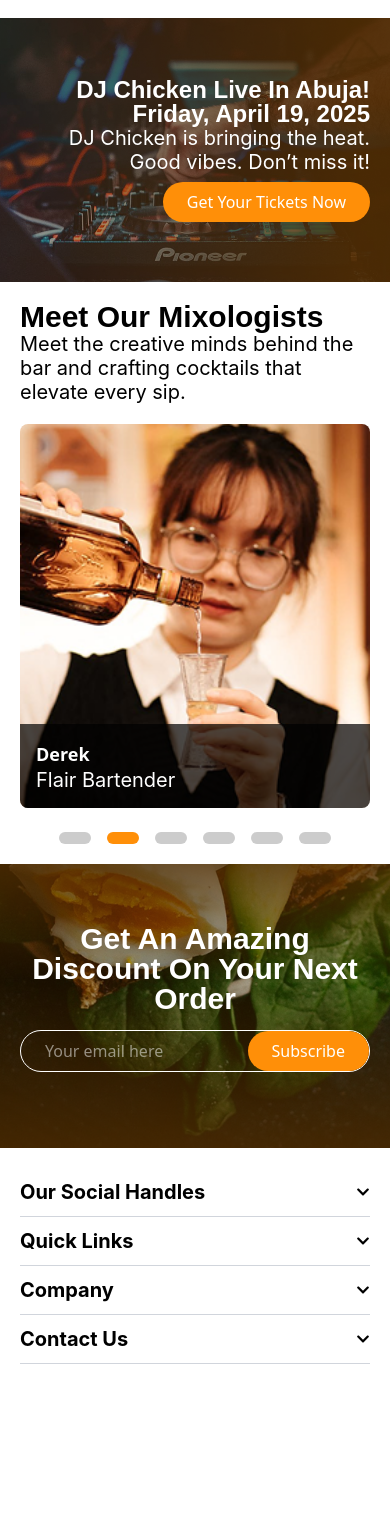
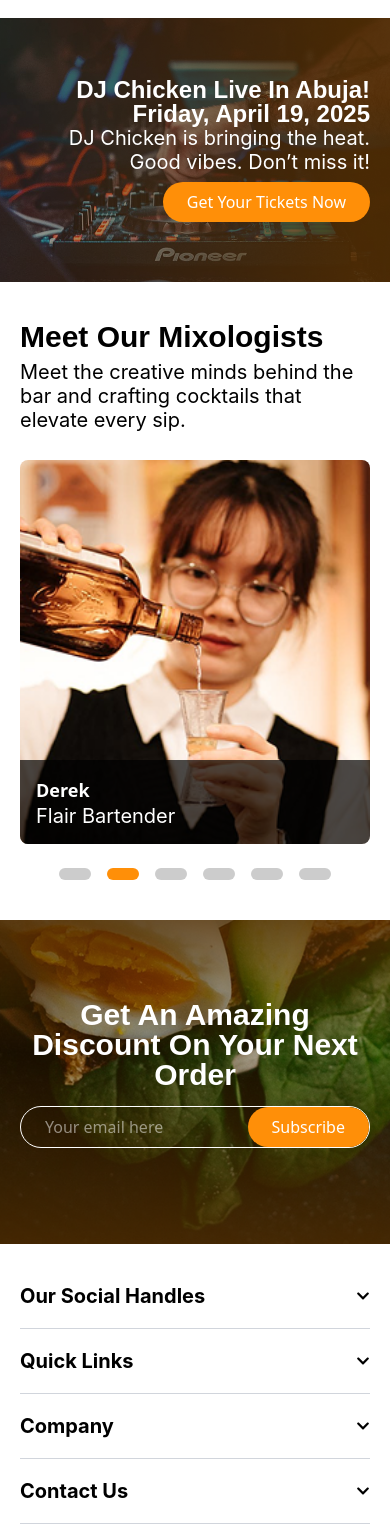
Before and after one commit to Haywhai1/food-wine2, a React (Vite) app in the folder frontend/: page /bar in a window 390 px wide. Shown: the part 2740-4276 px from the top of the page. Before the commit the page ends 4144 px from the top, so only its background shows below. Built offline with nearby package versions, Linux system fonts and the light colour scheme; a web font is replaced by a local one.

Commit message:
first commit this morning

```diff
--- a/frontend/src/components/footer/index.jsx
+++ b/frontend/src/components/footer/index.jsx
@@ -6,7 +6,7 @@ const AccordionItem = ({ title, children }) => {
   const [open, setOpen] = useState(false);
 
   return (
-    <div className="border-b border-gray-300 py-3">
+    <div className="border-b border-gray-300 py-5">
       <div
         onClick={() => setOpen(!open)}
         className="flex justify-between items-center w-full cursor-pointer"
@@ -24,7 +24,7 @@ const Footer = () => {
     <>
       {/* First Layer: Background Image & Input */}
       <div
-        className="p-5 py-15 md:p-20 flex flex-col items-center justify-center leading-none text-white"
+        className="p-5 py-20 md:p-20 flex flex-col items-center justify-center leading-none text-white"
         style={{
           backgroundImage: "url('/images/footer-img.png')",
           backgroundSize: "cover",
@@ -51,7 +51,7 @@ const Footer = () => {
       {/* md and above layout */}
       <div className="p-5 py-10 md:p-15 hidden md:flex flex-wrap justify-between gap-4">
         <div className="leading-8">
-          <p>Our Social Handles</p>
+          <p><b>Our Social Handles</b></p>
           <div className="flex space-x-4 mt-2">
             <div className="w-12 h-12 flex items-center justify-center bg-[#512D02] rounded-full">
               <FaTwitter className="text-white w-6 h-6" />
--- a/frontend/src/pages/barLayout/mix/index.jsx
+++ b/frontend/src/pages/barLayout/mix/index.jsx
@@ -5,7 +5,7 @@ import "swiper/css";
 import "swiper/css/pagination";
 
 const Mix = () => {
-  const paginationRef = useRef(null); // useRef to ensure DOM access
+  const paginationRef = useRef(null);
 
   const items = [
     {
@@ -42,9 +42,9 @@ const Mix = () => {
 
 
   return (
-    <div className="p-5 md:p-20  md:py-10 md:text-center">
+    <div className="p-5 py-10 md:p-20  md:py-10 md:text-center">
       <h3 className="">Meet Our Mixologists</h3>
-      <p>
+      <p className="py-2">
         Meet the creative minds behind the bar and crafting cocktails that
         elevate every sip.
       </p>
--- a/frontend/src/pages/homelayout/about/index.jsx
+++ b/frontend/src/pages/homelayout/about/index.jsx
@@ -2,7 +2,7 @@ import React from "react";
 
 const About = () => {
   return (
-    <div className="max-w-[1400px] m-auto p-5 md:py-10 md:px-20 grid lg:grid-cols-2 gap-6">
+    <div className="max-w-[1400px] m-auto p-5 py-10    md:px-20 grid lg:grid-cols-2 gap-6">
       <div className="w-full h-full flex justify-center lg:justify-start items-center">
         <img
           className="object-cover w-[485px] max-w-full h-auto"
--- a/frontend/src/pages/homelayout/getReady/index.jsx
+++ b/frontend/src/pages/homelayout/getReady/index.jsx
@@ -8,6 +8,9 @@ const GetReady = () => {
       className="max-w-8xl w-full grid grid-cols-1 md:grid-cols-2 gap-6 md:gap-10 p-5 py-10 md:p-20"
       style={{ fontFamily: '"Inter", sans-serif' }}
     >
+
+      <h3 className="sm:hidden">Get Ready To Book a Seat For Your Comfort</h3>
+
       {/* Div 2 - Image */}
       <div className="flex items-center justify-center h-full md:hidden">
         <img
@@ -18,7 +21,7 @@ const GetReady = () => {
       </div>
       {/* Div 1 - Text */}
       <div className="flex flex-col  justify-center md:p-8 md:pl-0  gap-2   ">
-        <h3>Get Ready To Book a Seat For Your Comfort</h3>
+        <h3 className="hidden sm:block">Get Ready To Book a Seat For Your Comfort</h3>
         <p>
           Planning a romantic evening, a catch-up with friends or just craving
           something special? Your perfect table is just a few clicks away.
@@ -31,7 +34,7 @@ const GetReady = () => {
           Book ahead to skip the wait and savor the moment from the very first
           bite.
         </p>
-        <button className="self-start" onClick={() => navigate("/restaurant")}>
+        <button className="self-start mb-3 sm:mb-0" onClick={() => navigate("/restaurant")}>
           BOOK NOW
         </button>
       </div>
@@ -45,6 +48,8 @@ const GetReady = () => {
         />
       </div>
 
+      <h3 className="sm:hidden">Your Spot at the Bar Awaits</h3>
+
       {/* Div 3 - Image */}
       <div className="flex items-center justify-center h-full">
         <img
@@ -56,7 +61,7 @@ const GetReady = () => {
 
       {/* Div 4 - Text */}
       <div className="flex flex-col  justify-center md:p-4 md:pr-0 gap-2 h-full ">
-        <h3>Your Spot at the Bar Awaits</h3>
+        <h3 className="hidden sm:block">Your Spot at the Bar Awaits</h3>
         <p>Mixing Traditions, Creating Tastes and flavors without borders.</p>
         <p>
           Immerse yourself in the ultimate cocktail experience. Our expert
--- a/frontend/src/pages/homelayout/popularDishes/index.jsx
+++ b/frontend/src/pages/homelayout/popularDishes/index.jsx
@@ -59,7 +59,7 @@ const PopularDishes = () => {
   }, []);
 
   return (
-    <div className="bg-[#4d2c04] text-white md:text-center p-5 pb-10 md:pb-0 w-full">
+    <div className="bg-[#4d2c04] text-white md:text-center p-5 py-10 md:pb-0 w-full">
       <h3>Our Popular Dishes</h3>
       <p className="md:px-2 pt-2">
         These are the crowd-pleasers, our signature dishes that keep guests
```
